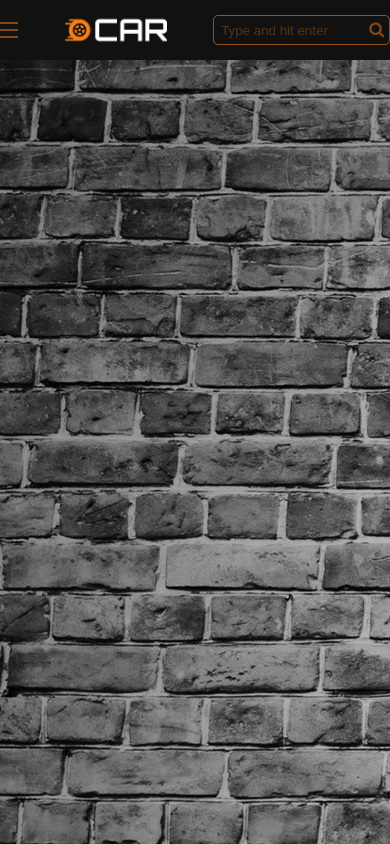
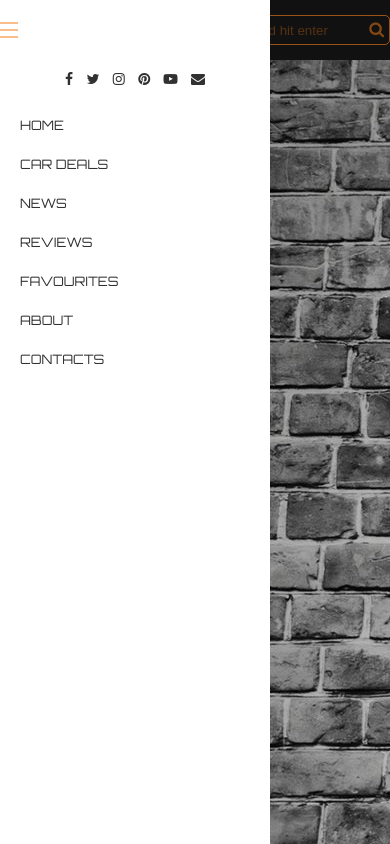
Before and after one commit to Genu4/Car-blog, a React (Create React App) app: page / in a window 390 px wide. Shown: the top 844 px of the page. Built offline with nearby package versions, Linux system fonts and the light colour scheme.

Commit message:
add mobile menu

```diff
--- a/src/Header/Header.tsx
+++ b/src/Header/Header.tsx
@@ -1,6 +1,9 @@
 import './Header.scss'
+import './MobileHeader.scss'
+import './MobileMenu.scss'
 import MobileHeader from './MobileHeader'
-import './MobileHeader.scss'
+import MobileMenu from './MobileMenu'
+
 
 const Header = () => {
     return (
--- a/src/Header/MobileHeader.scss
+++ b/src/Header/MobileHeader.scss
@@ -102,5 +102,8 @@
             color: #f57f17;
             opacity: 0.5;
         }
+
+
+
     }
 }
--- a/src/Header/MobileHeader.tsx
+++ b/src/Header/MobileHeader.tsx
@@ -7,6 +7,7 @@ const MobileHeader = (props: Props) => {
                     <button className="nav-button-mobile">
                         <span className="nav-button-mobile-icon"></span>
                     </button>
+
                     <div className="mobile-logo"></div>
                     <div className="mobile-header-search">
                         <div className="mobile-search-field-block">
--- /dev/null
+++ b/src/Header/MobileMenu.scss
@@ -0,0 +1,57 @@
+.mobile-nav {
+    width: 270px;
+    height: 100%;
+    padding: 20px;
+    background: #ffffff;
+    position: absolute;
+    top: 0;
+
+
+    .mobile-nav-socials {
+        width: 140px;
+        margin: 50px auto 20px;
+        display: flex;
+        flex-direction: row;
+        justify-content: space-between;
+    }
+
+.mobile-nav-list-item {
+
+}
+
+    .mobile-nav-list-link {
+        display: block;
+        padding: 13px 17px 13px 0;
+        text-decoration: none;
+        font-size: 13px;
+        text-transform: uppercase;
+        color: #313131;
+    }
+
+
+    .mobile-nav-social::before {
+        font-family: 'FontAwesome';
+        font-weight: normal;
+        color: #313131;
+        font-size: 14px;
+    }
+
+    .fa-facebook::before {
+        content: '\f09a';
+    }
+    .fa-twitter::before {
+        content: '\f099';
+    }
+    .fa-instagram::before {
+        content: '\f16d';
+    }
+    .fa-pinterest::before {
+        content: '\f0d2';
+    }
+    .fa-youtube::before {
+        content: '\f16a';
+    }
+    .fa-email::before {
+        content: '\f0e0';
+    }
+}
--- /dev/null
+++ b/src/Header/MobileMenu.tsx
@@ -0,0 +1,39 @@
+const MobileMenu = () => {
+    return (
+        <div className="mobile-nav">
+            <div className="mobile-nav-socials">
+                <a className="mobile-nav-social fa-facebook" href="#"></a>
+                <a className="mobile-nav-social fa-twitter" href="#"></a>
+                <a className="mobile-nav-social fa-instagram" href="#"></a>
+                <a className="mobile-nav-social fa-pinterest" href="#"></a>
+                <a className="mobile-nav-social fa-youtube" href="#"></a>
+                <a className="mobile-nav-social fa-email" href="#"></a>
+            </div>
+            <ul className="mobile-nav-list">
+                <li className="mobile-nav-list-item">
+                    <a className="mobile-nav-list-link" href="">HOME</a>
+                </li>
+                <li className="mobile-nav-list-item">
+                    <a className="mobile-nav-list-link" href="">CAR DEALS</a>
+                </li>
+                <li className="mobile-nav-list-item">
+                    <a className="mobile-nav-list-link" href="">NEWS</a>
+                </li>
+                <li className="mobile-nav-list-item">
+                    <a className="mobile-nav-list-link" href="">REVIEWS</a>
+                </li>
+                <li className="mobile-nav-list-item">
+                    <a className="mobile-nav-list-link" href="">FAVOURITES</a>
+                </li>
+                <li className="mobile-nav-list-item">
+                    <a className="mobile-nav-list-link" href="">ABOUT</a>
+                </li>
+                <li className="mobile-nav-list-item">
+                    <a className="mobile-nav-list-link" href="">CONTACTS</a>
+                </li>
+            </ul>
+        </div>
+    )
+}
+
+export default MobileMenu
--- a/src/index.tsx
+++ b/src/index.tsx
@@ -3,12 +3,13 @@ import ReactDOM from 'react-dom/client'
 import './reset.css'
 import './main.scss'
 import Header from './Header/Header'
+import Mobilemenu from './Header/MobileMenu'
 
 
 const root = ReactDOM.createRoot(document.getElementById('root') as HTMLElement)
 root.render(
     <React.StrictMode>
         <Header />
-
+        <Mobilemenu />
     </React.StrictMode>
 )
```
